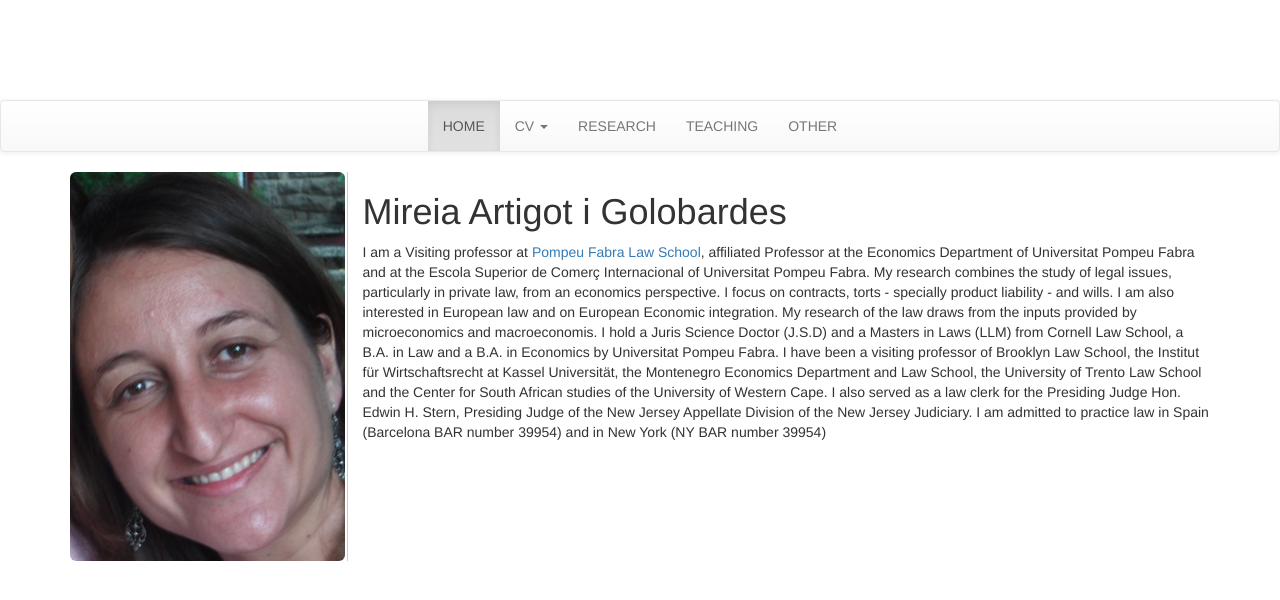
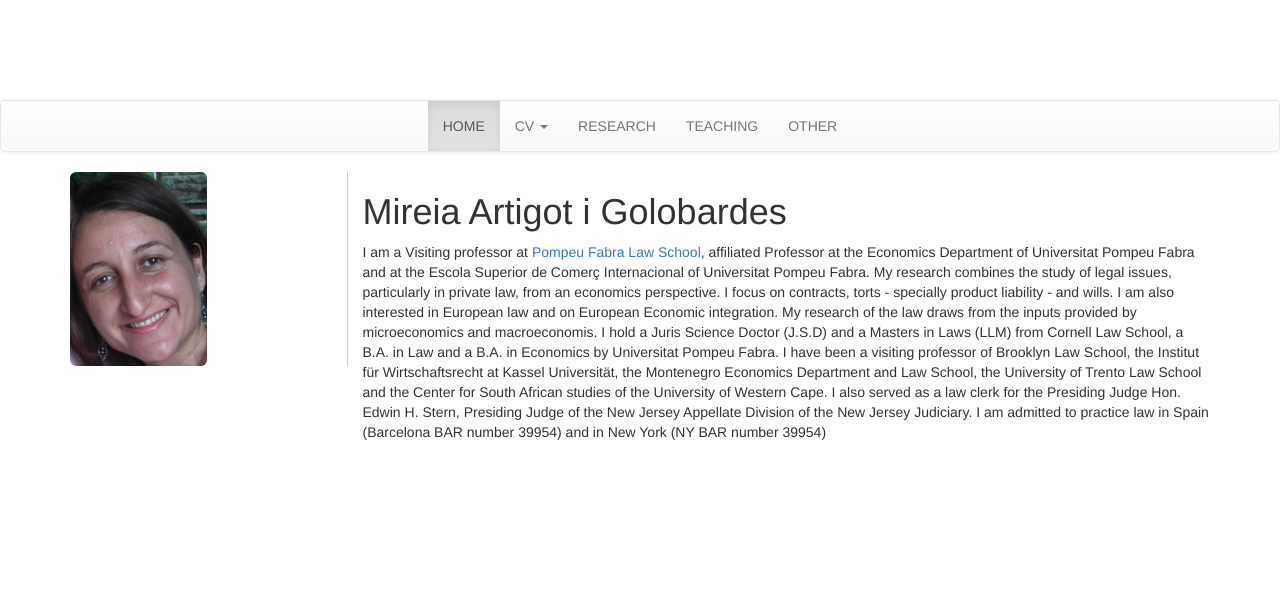
Before and after one commit to JohnPalmer/mireiaartigot, a Jekyll site: the page built from index.md, in a window 1280 px wide. Shown: the top 600 px of the page. Built offline with Jekyll 4.4.1, drawn with Linux system fonts in a browser that asks for light colours; nearby versions of some CDN libraries.

Commit message:
minor changes

```diff
--- a/_layouts/default.html
+++ b/_layouts/default.html
@@ -80,7 +80,7 @@
 
       <div class="row">
         <div class="col-md-3" style="padding-right:5px; border-right: 1px solid #ccc;">
-          <img height=389 width=275 src="images/mag1_medium.jpg" class="img-rounded">
+          <img height=194 width=137 src="images/mag1_medium.jpg" class="img-rounded">
         </div>
         <div class="col-md-9">
 
```
Also changed, not shown: other parts of _layouts/default.html (+1 -1 lines), images/mag1_medium.jpg.
